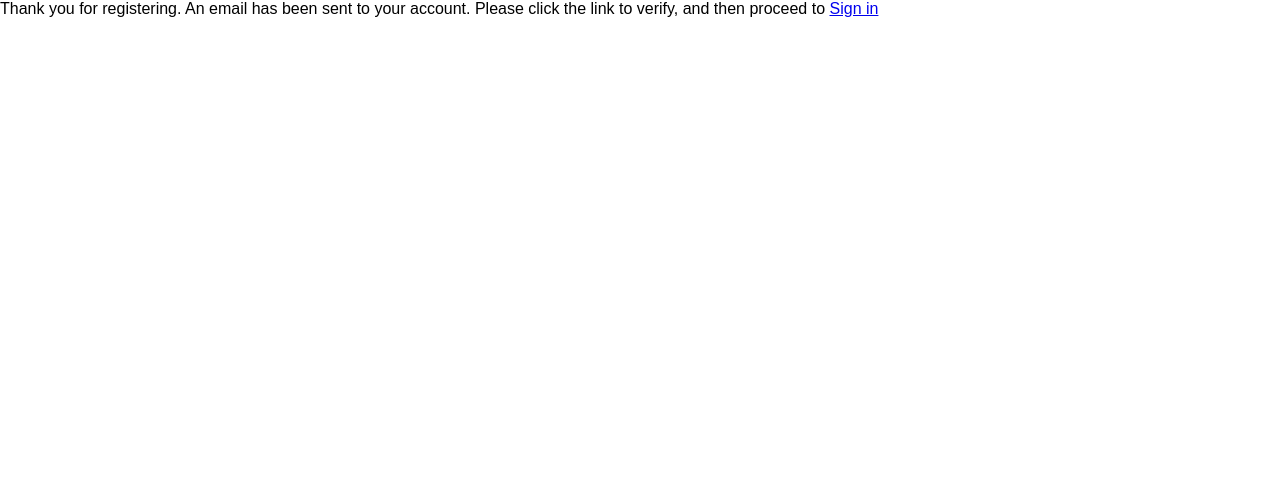
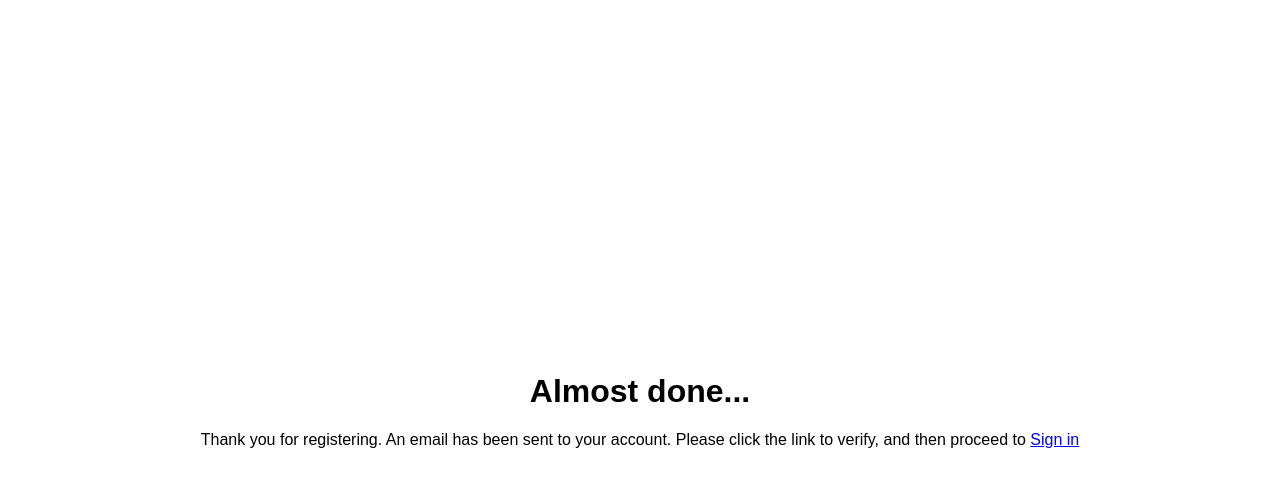
Before and after one commit to genestd/chat-client, a React (Create React App) app: page /pending in a window 1280 px wide. Shown: the top 486 px of the page. Built offline with nearby package versions, Linux system fonts and the light colour scheme; what aws-amplify would draw is missing.

Commit message:
Styling for the pending registration page

```diff
--- a/src/components/auth/Pending.js
+++ b/src/components/auth/Pending.js
@@ -2,8 +2,15 @@ import React from 'react'
 import { Link } from 'react-router-dom'
 
 const Pending = props => (
-  <div>
-    Thank you for registering.  An email has been sent to your account.  Please click the link to verify, and then proceed to <Link to="/login">Sign in</Link>
+  <div className="login__container">
+    <div className="login__pending">
+        <h1>
+            Almost done...
+        </h1>
+        <div className="login__pending-body">
+            Thank you for registering.  An email has been sent to your account.  Please click the link to verify, and then proceed to <Link to="/login">Sign in</Link>
+        </div>
+    </div>
   </div>
 )
 
--- a/src/styles/Login.css
+++ b/src/styles/Login.css
@@ -8,7 +8,7 @@
   align-items: center;
 }
 .login__input {
-  margin: 10px 0;
+    margin: 10px 0;
     width: 250px;
     height: 30px;
     border-radius: 4px;
@@ -19,13 +19,16 @@
 
 .login__button {
   border-radius: 4px;
-background-color: royalblue;
-color: white;
-font-size: 16px;
-padding: 10px;
+  background-color: royalblue;
+  color: white;
+  font-size: 16px;
+  padding: 10px;
 }
 
 .login__text-error {
   margin: 10px 0;
   color: red;
 }
+.login__pending {
+    text-align: center;
+}
```
